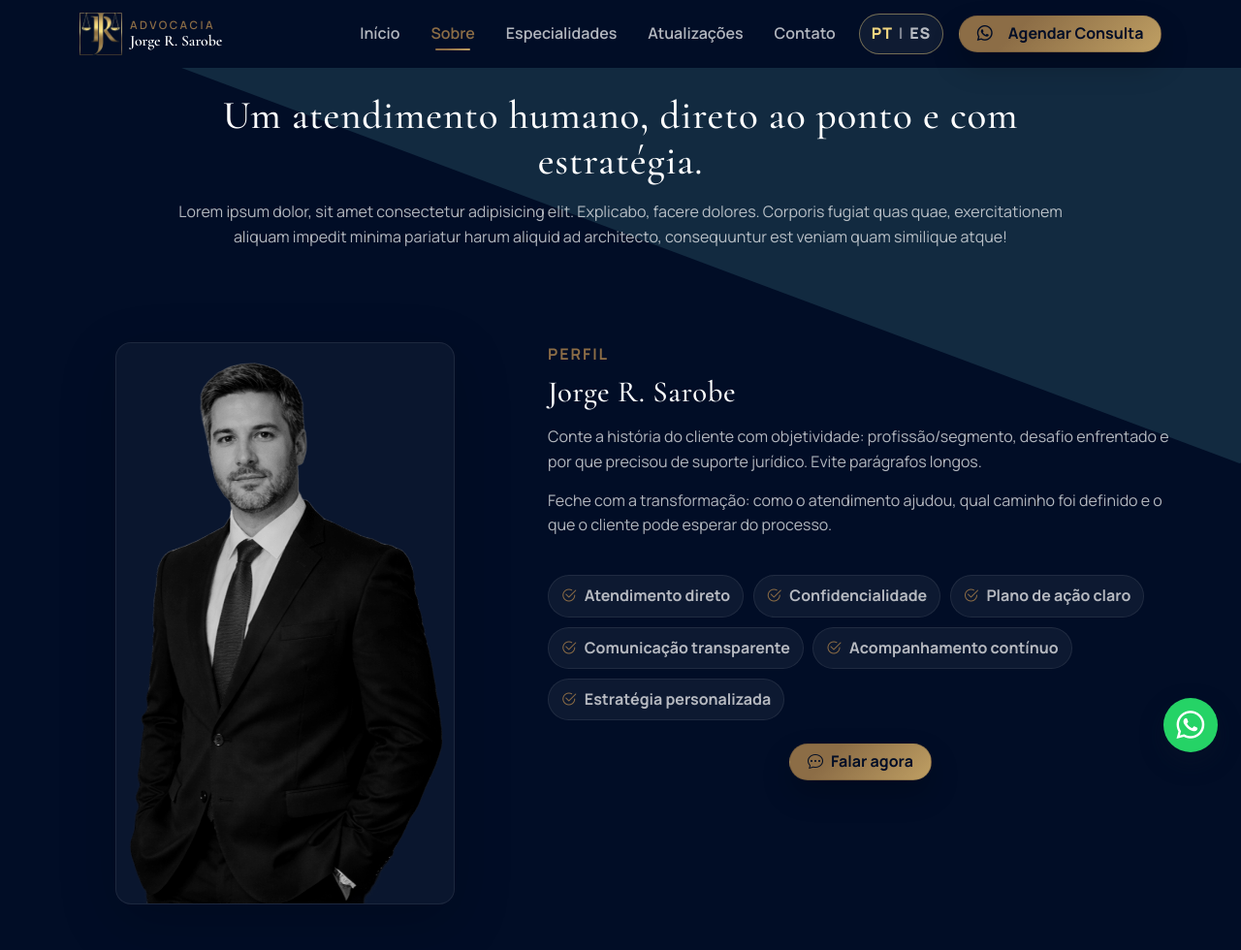
After one commit to advjorgedev-pixel/site_institucional_web, a Django app: page /sobre/ in a window 1280 px wide. The commit adds this page. Shown: the top 980 px of the page at 97% size. Run offline with Django 5.2, Linux system fonts and the light colour scheme; parts of the project's set-up code (start-up, migrations or seed data) failed here and were passed over; some libraries are stand-ins or nearby versions.

Commit message:
criação de about

```diff
--- /dev/null
+++ b/institucional/static/css/about_site.css
@@ -0,0 +1,71 @@
+/* Client About */
+.client-about {
+    background: var(--color-navy-900);
+}
+
+
+.about-photo {
+    max-width: 350px;
+    margin: 0 auto;
+    border-radius: var(--radius-md);
+    overflow: hidden;
+    background: rgba(255, 255, 255, .04);
+    border: 1px solid rgba(255, 255, 255, .08);
+    box-shadow: 0 18px 60px rgba(0, 0, 0, .18);
+}
+
+@media (max-width: 575.98px) {
+    .about-photo {
+        max-width: 260px;
+    }
+}
+
+.about-photo img {
+    width: 100%;
+    height: auto;
+    object-fit: cover;
+    object-position: center top;
+
+    display: block;
+    filter: grayscale(100%) contrast(1.05) brightness(.95);
+    transition: filter .25s ease, transform .25s ease;
+}
+
+/* MOBILE: menos altura */
+@media (max-width: 575.98px) {
+    .about-photo img {
+        height: 320px;
+    }
+}
+
+.about-photo:hover img {
+    filter: grayscale(70%) contrast(1.05) brightness(.98);
+    transform: scale(1.02);
+}
+
+.about-text p {
+    color: var(--color-white-70);
+    margin-bottom: .9rem;
+}
+
+.about-highlights {
+    display: flex;
+    flex-wrap: wrap;
+    gap: .6rem;
+}
+
+.about-pill {
+    display: inline-flex;
+    align-items: center;
+    gap: .5rem;
+    padding: .5rem .8rem;
+    border-radius: 999px;
+    background: rgba(255, 255, 255, .05);
+    border: 1px solid rgba(255, 255, 255, .08);
+    color: var(--color-white-70);
+    font-weight: 700;
+}
+
+.about-pill .bi {
+    color: var(--color-gold-700);
+}
--- a/institucional/static/css/base_site.css
+++ b/institucional/static/css/base_site.css
@@ -264,6 +264,26 @@ p {
     border-radius: 10px;
 }
 
+
+/* titulos e sub titulos */
+.section-kicker {
+    color: var(--color-gold-700);
+    font-weight: 700;
+    letter-spacing: .12em;
+    text-transform: uppercase;
+    margin-bottom: .35rem;
+}
+
+.section-title {
+    color: var(--color-white);
+    margin-bottom: .6rem;
+}
+
+.section-subtitle {
+    color: var(--color-white-70);
+    margin: 0;
+}
+
 /* =========================
    Header/Footer
 ========================= */
@@ -286,6 +306,7 @@ p {
     height: 44px;
     object-fit: contain;
 }
+
 
 .brand-kicker,
 .footer-kicker {
@@ -418,6 +439,29 @@ p {
 
 .lang-chip__sep {
     color: rgba(255, 255, 255, .45);
+}
+
+
+/* hero base */
+
+.shape-divider-top {
+    position: absolute;
+    top: 0;
+    left: 0;
+    width: 100%;
+    overflow: hidden;
+    line-height: 0;
+}
+
+.shape-divider-top svg {
+    position: relative;
+    display: block;
+    width: calc(200% + 1.3px);
+    height: 500px;
+}
+
+.shape-divider-top .shape-fill {
+    fill: var(--color-navy-800);
 }
 
 
--- /dev/null
+++ b/institucional/templates/about/about_site.html
@@ -0,0 +1,99 @@
+{% extends 'base_site.html' %}
+{% load static %}
+{% load i18n %}
+{% get_current_language as CURRENT_LANG %}
+
+{% block styles %}
+<link rel="stylesheet" href="{% static 'css/about_site.css' %}">
+{% endblock %}
+
+{% block ld_json %}
+{% endblock %}
+
+
+{% block content %}
+{% translate "Um atendimento humano, direto ao ponto e com estratégia." as heroTitle %}
+{% translate "Lorem ipsum dolor, sit amet consectetur adipisicing elit. Explicabo, facere dolores. Corporis fugiat quas quae, exercitationem aliquam impedit minima pariatur harum aliquid ad architecto, consequuntur est veniam quam similique atque!" as heroText %}
+{% include 'components/_hero.html' %}
+
+<!-- FOTO + TEXTO -->
+<section id="client-about" class="py-5 client-about">
+    <div class="container-custom">
+        <div class="row g-4 g-lg-5 align-items-start justify-content-center text-center text-lg-start">
+
+            <!-- TÍTULO (mobile primeiro) -->
+            <div class="col-12 order-1 d-lg-none" data-aos="fade-up">
+                <p class="section-kicker mb-2">{% trans "Perfil" %}</p>
+                <h2 class="section-title mb-0">Jorge R. Sarobe</h2>
+            </div>
+
+            <!-- IMAGEM -->
+            <div class="col-12 col-lg-5 order-2 order-lg-1 d-flex justify-content-center justify-content-lg-start"
+                data-aos="fade-right">
+                <figure class="about-photo mb-0">
+                    <img src="{% static 'img/photos/jorge.png' %}" alt="{% trans 'Foto do cliente' %}" loading="lazy">
+                </figure>
+            </div>
+
+            <!-- TEXTO -->
+            <div class="col-12 col-lg-7 order-3 order-lg-2 d-flex flex-column" data-aos="fade-left">
+
+                <!-- TÍTULO desktop -->
+                <div class="d-none d-lg-block">
+                    <p class="section-kicker mb-2">{% trans "Perfil" %}</p>
+                    <h2 class="section-title mb-3">Jorge R. Sarobe</h2>
+                </div>
+
+                <div class="about-text">
+                    <p>
+                        {% blocktrans %}
+                        Conte a história do cliente com objetividade: profissão/segmento, desafio enfrentado e por que
+                        precisou de suporte jurídico. Evite parágrafos longos.
+                        {% endblocktrans %}
+                    </p>
+                    <p>
+                        {% blocktrans %}
+                        Feche com a transformação: como o atendimento ajudou, qual caminho foi definido e o que o
+                        cliente
+                        pode esperar do processo.
+                        {% endblocktrans %}
+                    </p>
+                </div>
+
+                <div class="about-highlights mt-4 justify-content-center justify-content-lg-start">
+                    <div class="about-pill"><i class="bi bi-check2-circle"></i> {% trans "Atendimento direto" %}</div>
+                    <div class="about-pill"><i class="bi bi-check2-circle"></i> {% trans "Confidencialidade" %}</div>
+                    <div class="about-pill"><i class="bi bi-check2-circle"></i> {% trans "Plano de ação claro" %}</div>
+
+                    <div class="about-pill"><i class="bi bi-check2-circle"></i> {% trans "Comunicação transparente" %}
+                    </div>
+                    <div class="about-pill"><i class="bi bi-check2-circle"></i> {% trans "Acompanhamento contínuo" %}
+                    </div>
+                    <div class="about-pill"><i class="bi bi-check2-circle"></i> {% trans "Estratégia personalizada" %}
+                    </div>
+                </div>
+
+
+
+                <div class="mt-4 d-flex justify-content-center">
+                    <a class="btn-primary" href="#contato" aria-label="{% trans 'Falar agora' %}">
+                        <i class="bi bi-chat-dots"></i> {% trans "Falar agora" %}
+                    </a>
+                </div>
+
+            </div>
+        </div>
+    </div>
+</section>
+
+{% translate "Agende sua consulta com segurança e clareza" as ctaTitle %}
+{% translate "Atendimento direto, orientação objetiva e estratégia personalizada para o seu caso." as ctaText %}
+{% include "components/_cta_final.html" with ctaTitle=ctaTitle ctaText=ctaText %}
+
+{% endblock %}
+
+
+
+{% block scripts %}
+<script src="{% static 'js/home_site.js' %}"></script>
+{% endblock %}
--- a/institucional/templates/base_site.html
+++ b/institucional/templates/base_site.html
@@ -42,8 +42,6 @@
     <main class="flex-grow-1 ">
         {% block content %}
         {% endblock %}
-        {% block cta %}
-        {% endblock %}
     </main>
     {% include 'components/_whats_button.html' %}
     {% include 'components/_privacy_terms.html' %}
--- a/institucional/templates/components/_footer.html
+++ b/institucional/templates/components/_footer.html
@@ -39,7 +39,7 @@
                 <h3 class="footer-title text-center text-md-start">{% trans "NAVEGAÇÃO" %}</h3>
                 <ul class="list-unstyled d-grid gap-1 mb-0">
                     <li><a class="footer-link" href="{% url 'home' %}">{% trans "Home" %}</a></li>
-                    <li><a class="footer-link" href="#about">{% trans "Sobre" %}</a></li>
+                    <li><a class="footer-link" href="{% url 'about' %}">{% trans "Sobre" %}</a></li>
                     <li><a class="footer-link" href="#areas">{% trans "Atuação" %}</a></li>
                     <li><a class="footer-link" href="#updates">{% trans "Atualizações" %}</a></li>
                     <li><a class="footer-link" href="#contato">{% trans "Contato" %}</a></li>
--- a/institucional/templates/components/_header.html
+++ b/institucional/templates/components/_header.html
@@ -38,7 +38,7 @@
                     </li>
 
                     <li class="nav-item">
-                        <a href="#about" class="nav-link header-link {% if current == 'about' %}is-active{% endif %}"
+                        <a href="{% url 'about' %}" class="nav-link header-link {% if current == 'about' %}is-active{% endif %}"
                             aria-current="{% if current == 'about' %}page{% endif %}">
                             {% trans "Sobre" %}
                         </a>
--- /dev/null
+++ b/institucional/templates/components/_hero.html
@@ -0,0 +1,25 @@
+{% load static %}
+{% load i18n %}
+
+<!-- HERO (somente texto) -->
+<section id="base-hero" class="py-5 mt-5 base-hero">
+    <div class="shape-divider-top">
+        <svg data-name="Layer 1" xmlns="http://www.w3.org/2000/svg" viewBox="0 0 1200 120" preserveAspectRatio="none">
+            <path d="M1200 0L0 0 598.97 114.72 1200 0z" class="shape-fill"></path>
+        </svg>
+    </div>
+    <div class="container-custom">
+        <div class="row justify-content-center text-center">
+            <div class="col-12 col-lg-10" data-aos="fade-up">
+
+                {% if heroTitle %}
+                <h1 class="section-title  mb-3">{{ heroTitle }}</h1>
+                {% endif %}
+
+                {% if heroText %}
+                <p class="section-subtitle mb-0">{{ heroText }}</p>
+                {% endif %}
+            </div>
+        </div>
+    </div>
+</section>
--- a/institucional/urls.py
+++ b/institucional/urls.py
@@ -3,4 +3,5 @@ from . import views
 
 urlpatterns = [
     path('', views.HomeView.as_view(), name='home'),
+    path('sobre/', views.AboutView.as_view(), name='about'),
 ]
--- a/institucional/views.py
+++ b/institucional/views.py
@@ -6,3 +6,6 @@ from . import models
 
 class HomeView(TemplateView):
     template_name = "home/home_site.html"
+
+class AboutView(TemplateView):
+    template_name = "about/about_site.html"
```
Also changed, not shown: institucional/static/css/home_site.css (+2 -18 lines), institucional/templates/home/home_site.html (+4 -5 lines).
